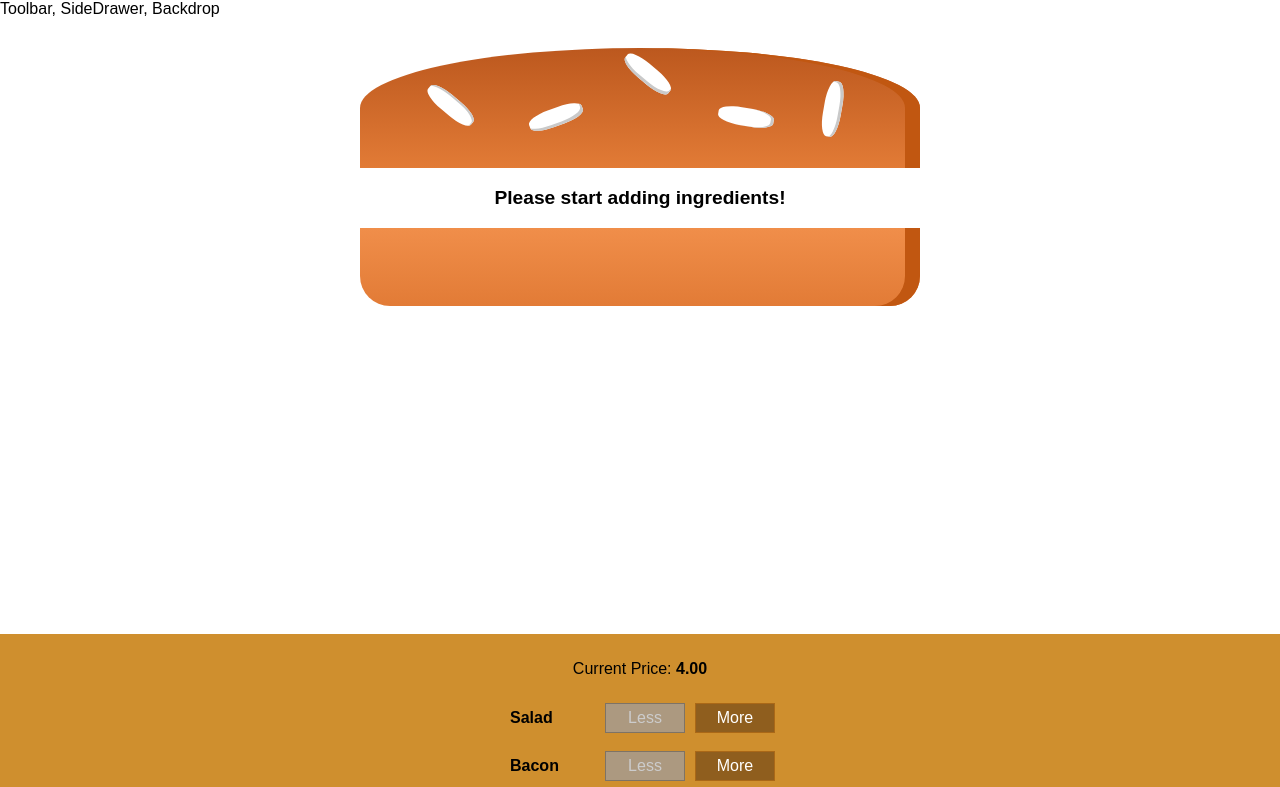
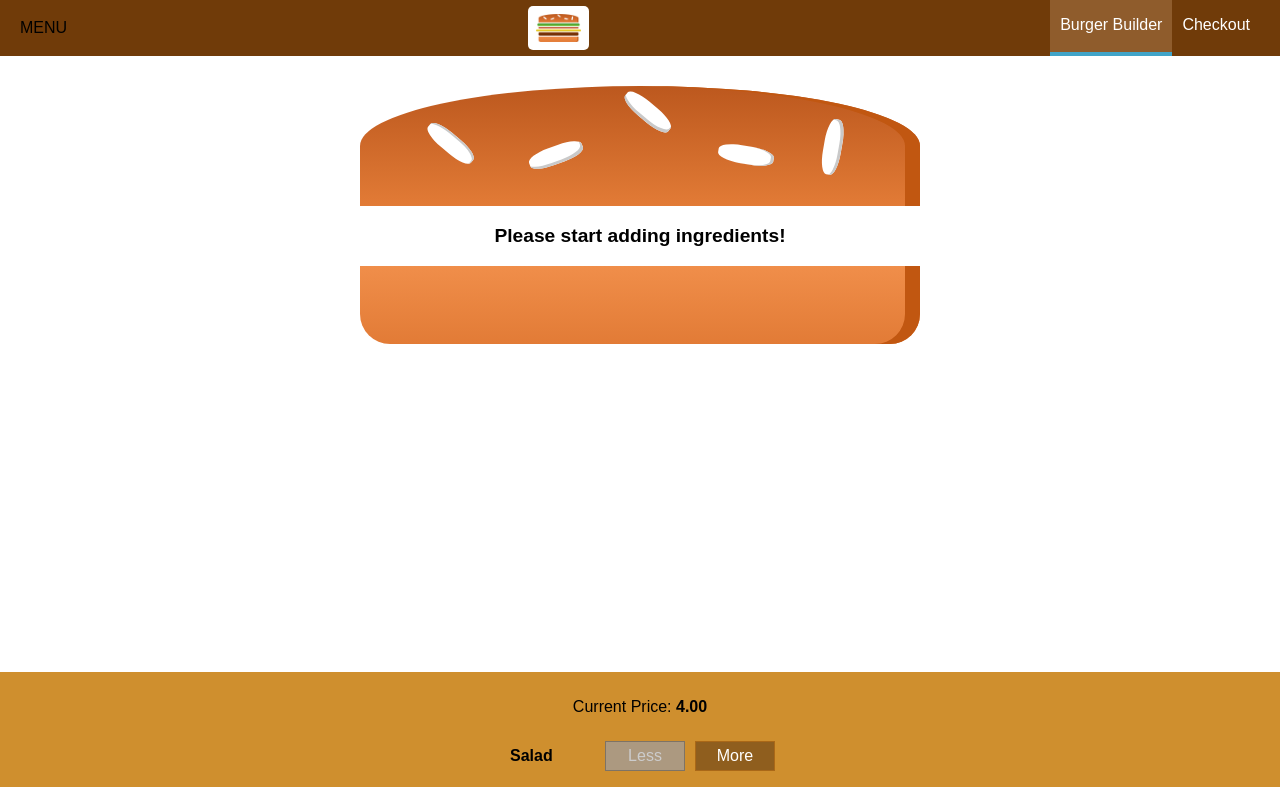
Before and after one commit to lunaticSKE12/react-burger-project, a React app: page / in a window 1280 px wide. Shown: the top 787 px of the page. Built offline with nearby package versions, Linux system fonts and the light colour scheme.

Commit message:
Navigation Toolbar and Sidedrawer resposive

```diff
--- a/src/components/Layout/Layout.css
+++ b/src/components/Layout/Layout.css
@@ -1,3 +1,3 @@
 .Content {
-  margin-top: 16px;
+  margin-top: 72px;
 }
--- a/src/components/Layout/Layout.js
+++ b/src/components/Layout/Layout.js
@@ -1,10 +1,13 @@
 import React from 'react';
 import Aux from '../../hoc/Aux'
 import classes from './Layout.css'
+import Toolbar from '../Navigation/Toolbar/Toolbar'
+import SideDrawer from '../Navigation/SideDrawer/SideDrawer'
 
 const layout = (props) => (
   <Aux>
-    <div>Toolbar, SideDrawer, Backdrop</div>
+    <Toolbar />
+    <SideDrawer />
     <main className={classes.Content}>
       {props.children}
     </main>
--- /dev/null
+++ b/src/components/Logo/Logo.css
@@ -0,0 +1,11 @@
+.Logo {
+  background-color: white;
+  padding: 8px;
+  height: 100%;
+  box-sizing: border-box;
+  border-radius: 5px;
+}
+
+.Logo img {
+  height: 100%;
+}
--- /dev/null
+++ b/src/components/Logo/Logo.js
@@ -0,0 +1,11 @@
+import React from 'react';
+import burgerLogo from '../../assets/images/burger-logo.png'
+import classes from './Logo.css'
+
+const logo = (props) => (
+  <div className={classes.Logo} style={{ height: props.height }}>
+    <img src={burgerLogo} alt="MyBurger" />
+  </div>
+)
+
+export default logo
--- /dev/null
+++ b/src/components/Navigation/NavigationItems/NavigationItem/NavigationItem.css
@@ -0,0 +1,25 @@
+.NavigationItem {
+  margin: 0;
+  box-sizing: border-box;
+  display: flex;
+  height: 100%;
+  align-items: center;
+}
+
+.NavigationItem a {
+  color: white;
+  text-decoration: none;
+  height: 100%;
+  padding: 16px 10px;
+  border-bottom: 4px solid transparent;
+  box-sizing: border-box;
+  display: block;
+}
+
+.NavigationItem a:hover,
+.NavigationItem a:active,
+.NavigationItem a.active {
+  background-color: #8f5c2c;
+  border-bottom: 4px solid #40a4c8;
+  color: white;
+}
--- /dev/null
+++ b/src/components/Navigation/NavigationItems/NavigationItem/NavigationItem.js
@@ -0,0 +1,13 @@
+import React from 'react';
+import classes from './NavigationItem.css'
+
+const navigationItem = (props) => (
+  <li className={classes.NavigationItem}>
+    <a href={props.link}
+      className={props.active ? classes.active : null}>
+      {props.children}
+    </a>
+  </li>
+)
+
+export default navigationItem
--- /dev/null
+++ b/src/components/Navigation/NavigationItems/NavigationItems.css
@@ -0,0 +1,8 @@
+.NavigationItems {
+  margin: 0;
+  padding: 0;
+  list-style: none;
+  display: flex;
+  align-items: center;
+  height: 100%;
+}
--- /dev/null
+++ b/src/components/Navigation/NavigationItems/NavigationItems.js
@@ -0,0 +1,11 @@
+import React from 'react';
+import classes from './NavigationItems.css'
+import NavigationItem from './NavigationItem/NavigationItem'
+const navigationItems = () => (
+  <ul className={classes.NavigationItems}>
+    <NavigationItem link='/' active>Burger Builder</NavigationItem>
+    <NavigationItem link='/'>Checkout</NavigationItem>
+  </ul>
+)
+
+export default navigationItems
--- /dev/null
+++ b/src/components/Navigation/SideDrawer/SideDrawer.css
@@ -0,0 +1,31 @@
+.SideDrawer {
+  position: fixed;
+  width: 280px;
+  max-width: 70%;
+  height: 100%;
+  left: 0;
+  top: 0;
+  z-index: 200;
+  background-color: white;
+  padding: 32px 16px;
+  box-sizing: border-box;
+  transition: tranform 0.3s ease-out;
+}
+
+@media (min-width: 500px) {
+  .SideDrawer {
+    display: none;
+  }
+}
+
+.Open {
+  transform: translateX(0);
+}
+
+.Close {
+  transform: translateX(-100);
+}
+
+.Logo {
+  height: 11%;
+}
--- /dev/null
+++ b/src/components/Navigation/SideDrawer/SideDrawer.js
@@ -0,0 +1,20 @@
+import React from 'react';
+import Logo from '../../Logo/Logo.js'
+import NavigationItems from '../NavigationItems/NavigationItems'
+import classes from './SideDrawer.css'
+
+const sideDrawer = (props) => {
+
+  return (
+    <div className={classes.SideDrawer}>
+      <div className={classes.Logo}>
+        <Logo />
+      </div>
+      <nav>
+        <NavigationItems />
+      </nav>
+    </div>
+  )
+}
+
+export default sideDrawer
--- /dev/null
+++ b/src/components/Navigation/Toolbar/Toolbar.css
@@ -0,0 +1,22 @@
+.Toolbar {
+  height: 56px;
+  width: 100%;
+  position: fixed;
+  top: 0;
+  left: 0;
+  background-color: #703b09;
+  display: flex;
+  justify-content: space-between;
+  align-items: center;
+  padding: 0 20px;
+  box-sizing: border-box;
+  z-index: 90;
+}
+
+.Toolbar nav {
+  height: 100%;
+}
+
+.Logo {
+  height: 80%;
+}
--- /dev/null
+++ b/src/components/Navigation/Toolbar/Toolbar.js
@@ -0,0 +1,18 @@
+import React from 'react';
+import Logo from '../../Logo/Logo'
+import classes from './Toolbar.css'
+import NavigationItems from '../NavigationItems/NavigationItems'
+
+const toolbar = (props) => (
+  <header className={classes.Toolbar}>
+    <div>MENU</div>
+    <div className={classes.Logo}>
+      <Logo />
+    </div>
+    <nav>
+      <NavigationItems />
+    </nav>
+  </header>
+)
+
+export default toolbar
```
Also changed, not shown: src/assets/images/burger-logo.png (added).
